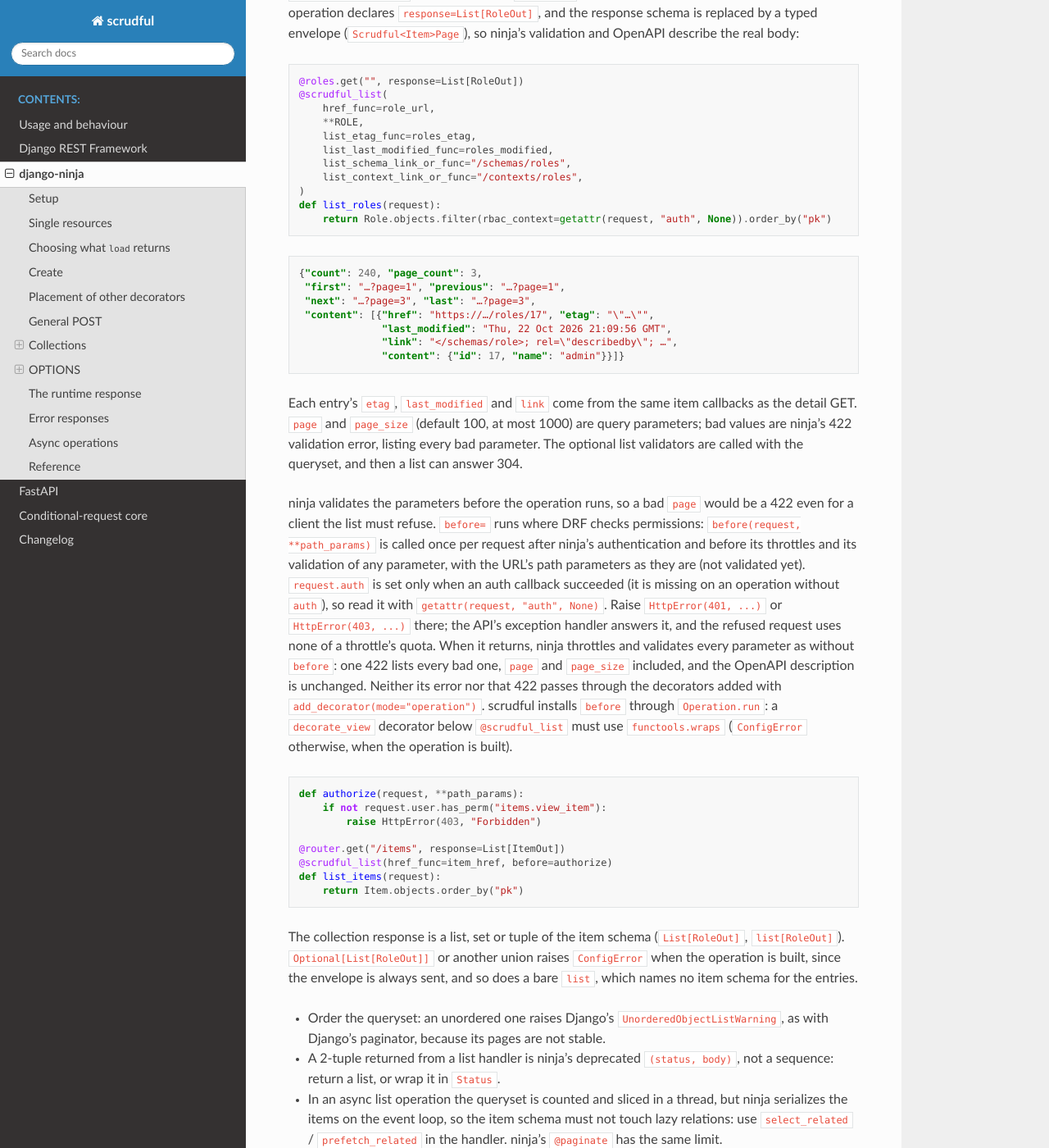
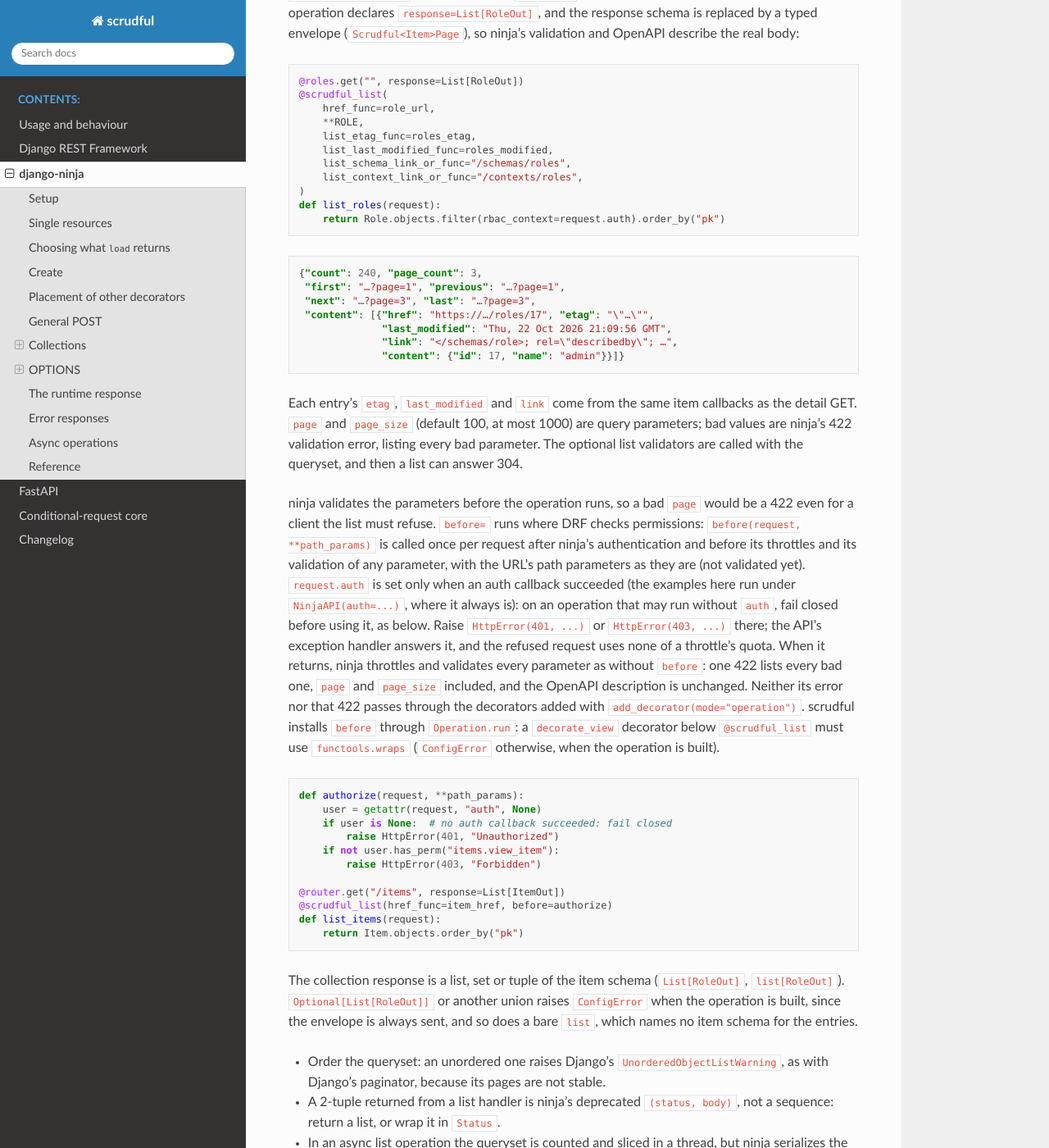
Before and after one commit to mimotoai/scrudful, a Sphinx documentation site: the page built from docs/source/ninja.rst, in a window 1280 px wide and 1400 px high, scrolled down 7130 px. Shown: the whole window at 82% size. Built offline with Sphinx 7.4.7 and the Read the Docs theme 3.1.0, drawn with Linux system fonts in a browser that asks for light colours; some of the changed text lies outside the part shown.

Commit message:
Docs: request.auth examples fail closed
getattr(request, "auth", None) in the examples failed open: an anonymous
caller matched rows whose rbac_context/owner is NULL, and None != None
skipped the create 403. The examples run under NinjaAPI(auth=...), where
request.auth always exists: they read it directly again. The before= docs
(and the scrudful_list docstring example, now with auth=...) show the
fail-closed pattern for an operation that may run without auth: getattr,
then 401 when it is None.

```diff
--- a/CHANGELOG.rst
+++ b/CHANGELOG.rst
@@ -52,8 +52,9 @@ New
   built if those checks aren't ninja 1.6/1.7's own (an ``Operation`` subclass
   overriding ``_run_checks``, a changed ninja) or if a ``decorate_view`` below
   ``@scrudful_list`` hides the operation (no ``functools.wraps``).
-  ``request.auth`` exists only when an auth callback succeeded: read it with
-  ``getattr(request, "auth", None)``. Without ``before`` nothing changes.
+  ``request.auth`` exists only when an auth callback succeeded: where
+  ``before`` may run without one, fail closed (``getattr(request, "auth",
+  None)`` and a 401 when it is ``None``). Without ``before`` nothing changes.
 
 Fixes
 -----
--- a/README.rst
+++ b/README.rst
@@ -472,7 +472,7 @@ and so does the handler. It does not need Django REST Framework.
 
     def authorized_role(request, pk: int, **params):
         # Missing and hidden are both 404, for every method and If-* header.
-        return get_object_or_404(Role, pk=pk, rbac_context=getattr(request, "auth", None))
+        return get_object_or_404(Role, pk=pk, rbac_context=request.auth)
 
 
     ROLE = dict(
@@ -506,7 +506,7 @@ and so does the handler. It does not need Django REST Framework.
     @roles.get("", response=List[RoleOut])  # the scrud list envelope, paginated
     @scrudful_list(href_func=role_url, **ROLE)
     def list_roles(request):
-        return Role.objects.filter(rbac_context=getattr(request, "auth", None)).order_by("pk")
+        return Role.objects.filter(rbac_context=request.auth).order_by("pk")
 
 Notes:
 
--- a/docs/source/ninja.rst
+++ b/docs/source/ninja.rst
@@ -81,7 +81,7 @@ by default), hidden from ninja's signature and OpenAPI:
 
 
     def authorized_role(request, pk: int, **params):
-        return get_object_or_404(Role, pk=pk, rbac_context=getattr(request, "auth", None))
+        return get_object_or_404(Role, pk=pk, rbac_context=request.auth)
 
 
     ROLE = dict(
@@ -191,7 +191,7 @@ overwrites an existing row.
 
     def authorized_role(request, pk: int, **params):
         # Missing, or in another rbac_context: 404 either way.
-        return get_object_or_404(Role, pk=pk, rbac_context=getattr(request, "auth", None))
+        return get_object_or_404(Role, pk=pk, rbac_context=request.auth)
 
 **PUT-create, nothing hidden**: every row is visible to every caller.
 
@@ -218,7 +218,7 @@ hidden one.
 
     def role_or_none_unless_hidden(request, pk: int, **params):
         role = Role.objects.filter(pk=pk).first()
-        if role is not None and role.rbac_context != getattr(request, "auth", None):
+        if role is not None and role.rbac_context != request.auth:
             raise Http404
         return role
 
@@ -231,7 +231,7 @@ and without a 500:
 .. code-block:: python
 
     def visible_role_or_none(request, pk: int, **params):
-        return Role.objects.filter(pk=pk, rbac_context=getattr(request, "auth", None)).first()
+        return Role.objects.filter(pk=pk, rbac_context=request.auth).first()
 
 
     @roles.put("/{int:pk}", response={200: RoleOut, 201: RoleOut, 404: Message})
@@ -278,7 +278,7 @@ item operations' callbacks:
     @roles.post("", response={201: RoleOut, 403: Message})
     @scrudful_create(location_func=role_url, **ROLE)
     def create_role(request, payload: RoleIn):
-        if payload.rbac_context != getattr(request, "auth", None):
+        if payload.rbac_context != request.auth:
             return Status(403, {"detail": "Forbidden"})
         return Role.objects.create(**payload.dict())
 
@@ -387,7 +387,7 @@ the result:
         context_link_or_func="/contexts/role-search-result",
     )
     async def search_roles(request, search: RoleSearch):
-        roles = Role.objects.filter(rbac_context=getattr(request, "auth", None),
+        roles = Role.objects.filter(rbac_context=request.auth,
                                     name__icontains=search.name)
         return [role async for role in roles]
 
@@ -411,7 +411,7 @@ so ninja's validation and OpenAPI describe the real body:
         list_context_link_or_func="/contexts/roles",
     )
     def list_roles(request):
-        return Role.objects.filter(rbac_context=getattr(request, "auth", None)).order_by("pk")
+        return Role.objects.filter(rbac_context=request.auth).order_by("pk")
 
 .. code-block:: json
 
@@ -435,9 +435,9 @@ DRF checks permissions: ``before(request, **path_params)`` is called once per
 request after ninja's authentication and before its throttles and its
 validation of any parameter, with the URL's path parameters as they are (not
 validated yet). ``request.auth`` is set only when an auth callback succeeded
-(it is missing on an operation without ``auth``), so read it with
-``getattr(request, "auth", None)``. Raise ``HttpError(401, ...)`` or
-``HttpError(403, ...)``
+(the examples here run under ``NinjaAPI(auth=...)``, where it always is): on
+an operation that may run without ``auth``, fail closed before using it, as
+below. Raise ``HttpError(401, ...)`` or ``HttpError(403, ...)``
 there; the API's exception handler answers it, and the refused request uses
 none of a throttle's quota. When it returns, ninja throttles and validates
 every parameter as without ``before``: one 422 lists every bad one, ``page``
@@ -451,7 +451,10 @@ built).
 .. code-block:: python
 
     def authorize(request, **path_params):
-        if not request.user.has_perm("items.view_item"):
+        user = getattr(request, "auth", None)
+        if user is None:  # no auth callback succeeded: fail closed
+            raise HttpError(401, "Unauthorized")
+        if not user.has_perm("items.view_item"):
             raise HttpError(403, "Forbidden")
 
     @router.get("/items", response=List[ItemOut])
```
Also changed, not shown: 1 other file.
